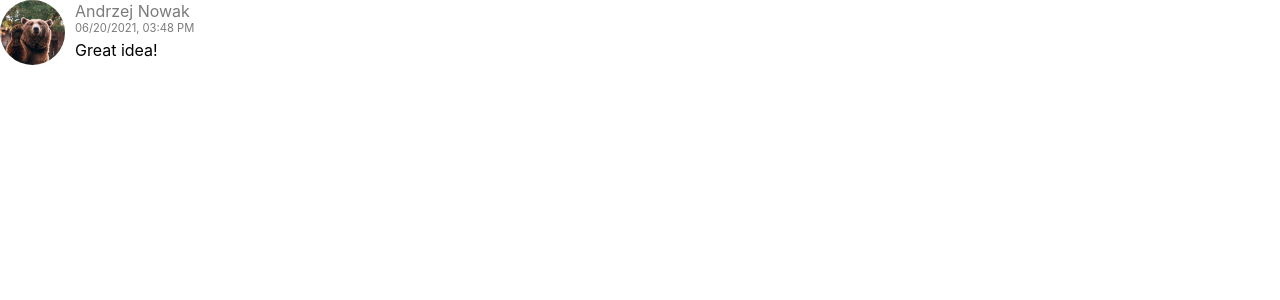
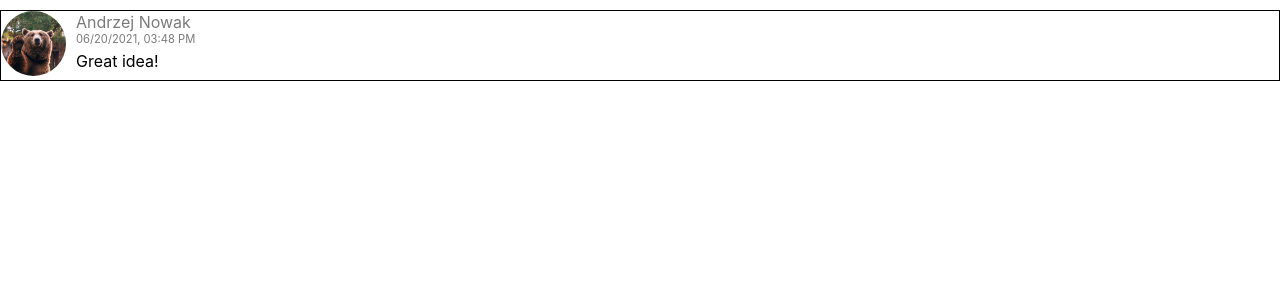
Before and after one commit to PiotrRynio/CodersCamp2021.Project-2.FullStack.React-Node, a React (Create React App) app in the folder frontend/: page / in a window 1280 px wide. Shown: the top 300 px of the page. Built offline with nearby package versions, Linux system fonts and the light colour scheme.

Commit message:
Add mock folder. Move component call to App.js.

```diff
--- a/frontend/src/index.js
+++ b/frontend/src/index.js
@@ -2,25 +2,10 @@ import React from 'react';
 import ReactDOM from 'react-dom';
 import './index.css';
 import App from './view/App';
-import { UserComment } from './view/UserComment/UserComment';
-
-const sampleUser = {
-  userId: 1,
-  avatarUrl: '',
-  firstName: 'Andrzej',
-  lastName: 'Nowak',
-};
-const sampleComment = {
-  commentId: 1,
-  content: 'Great idea!',
-  createDate: '2021-06-20T15:48:21.000',
-  author: sampleUser,
-};
 
 ReactDOM.render(
   <React.StrictMode>
     <App />
-    <UserComment commentObject={sampleComment} />
   </React.StrictMode>,
   document.getElementById('root'),
 );
--- /dev/null
+++ b/frontend/src/mock/User.js
@@ -0,0 +1,6 @@
+export const sampleUser = {
+  userId: 1,
+  avatarUrl: '',
+  firstName: 'Andrzej',
+  lastName: 'Nowak',
+};
--- /dev/null
+++ b/frontend/src/mock/UserComment.js
@@ -0,0 +1,8 @@
+import { sampleUser } from './User';
+
+export const sampleComment = {
+  commentId: 1,
+  content: 'Great idea!',
+  createDate: '2021-06-20T15:48:21.000',
+  author: sampleUser,
+};
--- a/frontend/src/view/App.js
+++ b/frontend/src/view/App.js
@@ -1,5 +1,12 @@
+import { UserComment } from './UserComment/UserComment';
+import { sampleComment } from '../mock/UserComment';
+
 function App() {
-  return <div className="App"></div>;
+  return (
+    <div className="App">
+      <UserComment commentObject={sampleComment} />
+    </div>
+  );
 }
 
 export default App;
--- a/frontend/src/view/UserComment/CommentContainer.styled.js
+++ b/frontend/src/view/UserComment/CommentContainer.styled.js
@@ -2,4 +2,6 @@ import styled from 'styled-components';
 
 export const StyledCommentContainer = styled.div`
   display: flex;
+  margin-top: 10px;
+  border: 1px solid black;
 `;
```
